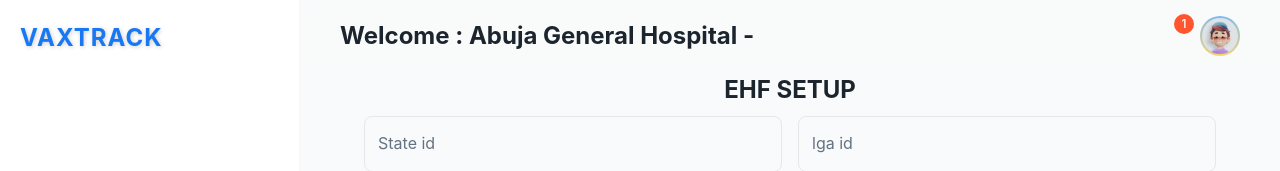
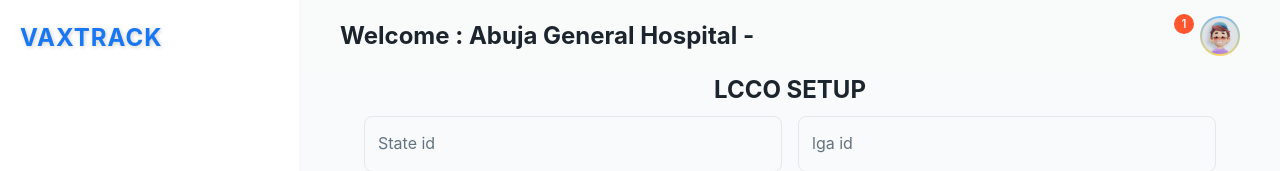
Before and after one commit to Mathew77/vaxtrack-app, a React (Vite) app: page /lcco-setup in a window 1280 px wide. Shown: the top 171 px of the page. Built offline with nearby package versions, Linux system fonts and the light colour scheme; some icons are missing.

Commit message:
update routes and form setup

```diff
--- a/src/layouts/config-nav-dashboard.tsx
+++ b/src/layouts/config-nav-dashboard.tsx
@@ -90,19 +90,19 @@ export const navData = [
   },
   {
     title: 'LCCO & SLWG SETUP',
-    path: '/',
+    path: '/lcco-setup',
     icon: icon('ic-user'),
     roles: ['admin'],
   },
   {
     title: '3PL & SCS SETUP',
-    path: '/',
+    path: '/threepl-setup',
     icon: icon('ic-user'),
     roles: ['admin'],
   },
   {
     title: 'Roles & Permissions',
-    path: '/role',
+    path: '/role-setup',
     icon: icon('ic-user'),
     roles: ['admin'],
   },
--- a/src/pages/admin/lcco/lcco-setup.tsx
+++ b/src/pages/admin/lcco/lcco-setup.tsx
@@ -39,7 +39,7 @@ export default function CustomForm() {
   return (
     <Container maxWidth="md">
       <Typography variant="h4" gutterBottom align="center">
-        EHF SETUP
+        LCCO SETUP
       </Typography>
       <Formik
         initialValues={initialValues}
--- a/src/pages/admin/role/role-setup.tsx
+++ b/src/pages/admin/role/role-setup.tsx
@@ -39,7 +39,7 @@ export default function CustomForm() {
   return (
     <Container maxWidth="md">
       <Typography variant="h4" gutterBottom align="center">
-        EHF SETUP
+        Role SETUP
       </Typography>
       <Formik
         initialValues={initialValues}
```
